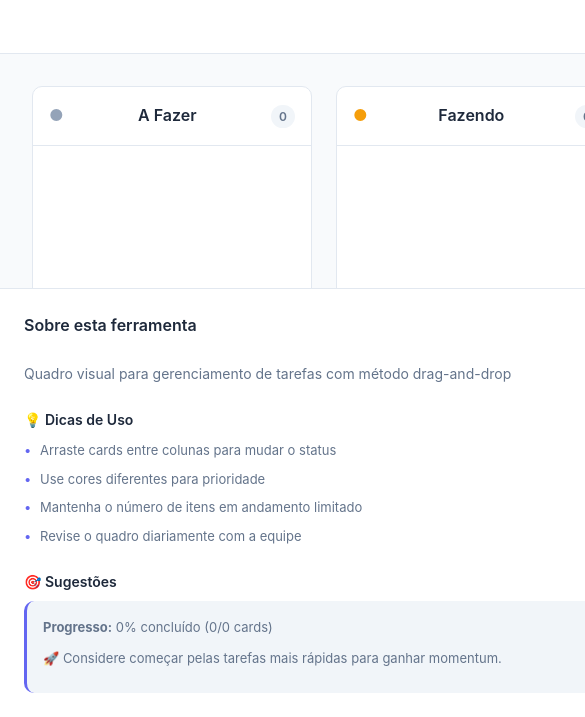
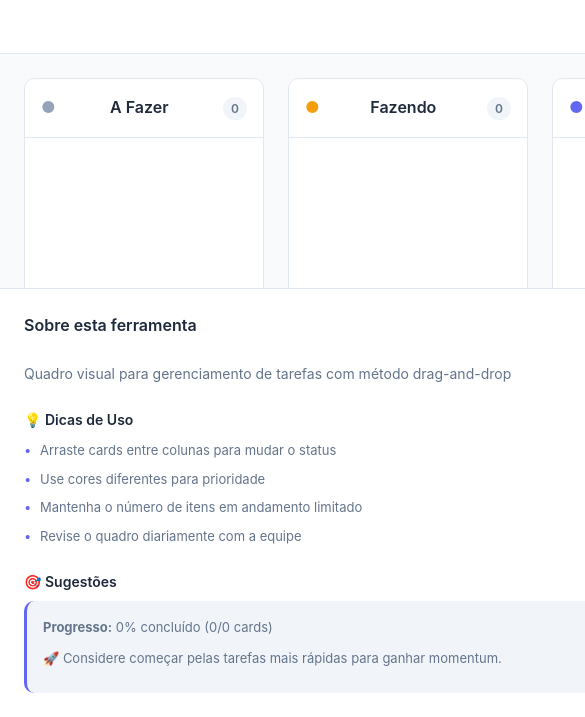
Before and after one commit to enixie/kit-analista, a plain HTML site: page index.html in a window 390 px wide. Both pictures are taken after a click on the element 235 px from the left and 453 px from the top of the page. Shown: the part 130-847 px from the top of the page, 585 px wide, since content can reach past the window. Drawn offline with Linux system fonts and the light colour scheme.

Commit message:
update branch

```diff
--- a/styles/main.css
+++ b/styles/main.css
@@ -501,19 +501,24 @@ body {
     overflow: hidden;
     width: 100%;
     box-sizing: border-box;
+    max-width: 1600px;
+    margin: 0 auto;
 }
 
 .workspace-canvas {
     flex: 1;
-    padding: var(--spacing-xl);
+    padding: var(--spacing-lg);
     overflow: auto;
     background-color: var(--color-bg-primary);
     width: 100%;
     box-sizing: border-box;
+    min-width: 0;
+    max-width: calc(100% - 320px);
 }
 
 .workspace-sidebar {
-    width: 320px;
+    width: 300px;
+    min-width: 300px;
     background-color: var(--color-bg-secondary);
     border-left: 1px solid var(--color-border);
     padding: var(--spacing-lg);
@@ -684,15 +689,21 @@ body {
     overflow-x: auto;
     padding-bottom: var(--spacing-md);
     width: 100%;
+    max-width: 100%;
+    min-width: 0;
 }
 
 .workspace-canvas .kanban-board {
     width: 100%;
     box-sizing: border-box;
+    max-width: 100%;
+    min-width: 0;
 }
 
 .kanban-column {
-    min-width: 280px;
+    min-width: 240px;
+    max-width: 280px;
+    flex: 0 0 auto;
     background-color: var(--color-bg-secondary);
     border-radius: var(--radius-md);
     border: 1px solid var(--color-border);
@@ -1110,9 +1121,33 @@ body {
 /* ========================================
    RESPONSIVE DESIGN
    ======================================== */
+@media (max-width: 1400px) {
+    .workspace-body {
+        max-width: 1300px;
+    }
+
+    .workspace-sidebar {
+        width: 280px;
+        min-width: 280px;
+    }
+
+    .workspace-canvas {
+        max-width: calc(100% - 280px);
+    }
+}
+
 @media (max-width: 1024px) {
     .workspace-sidebar {
-        width: 280px;
+        width: 260px;
+        min-width: 260px;
+    }
+
+    .workspace-canvas {
+        max-width: calc(100% - 260px);
+    }
+
+    .workspace-body {
+        max-width: 100%;
     }
 }
 
@@ -1158,8 +1193,13 @@ body {
 
     .workspace-sidebar {
         width: 100%;
+        min-width: 100%;
         border-left: none;
         border-top: 1px solid var(--color-border);
+    }
+
+    .workspace-canvas {
+        max-width: 100%;
     }
 
     .swot-grid {
```
Also changed, not shown: 1 other file.
